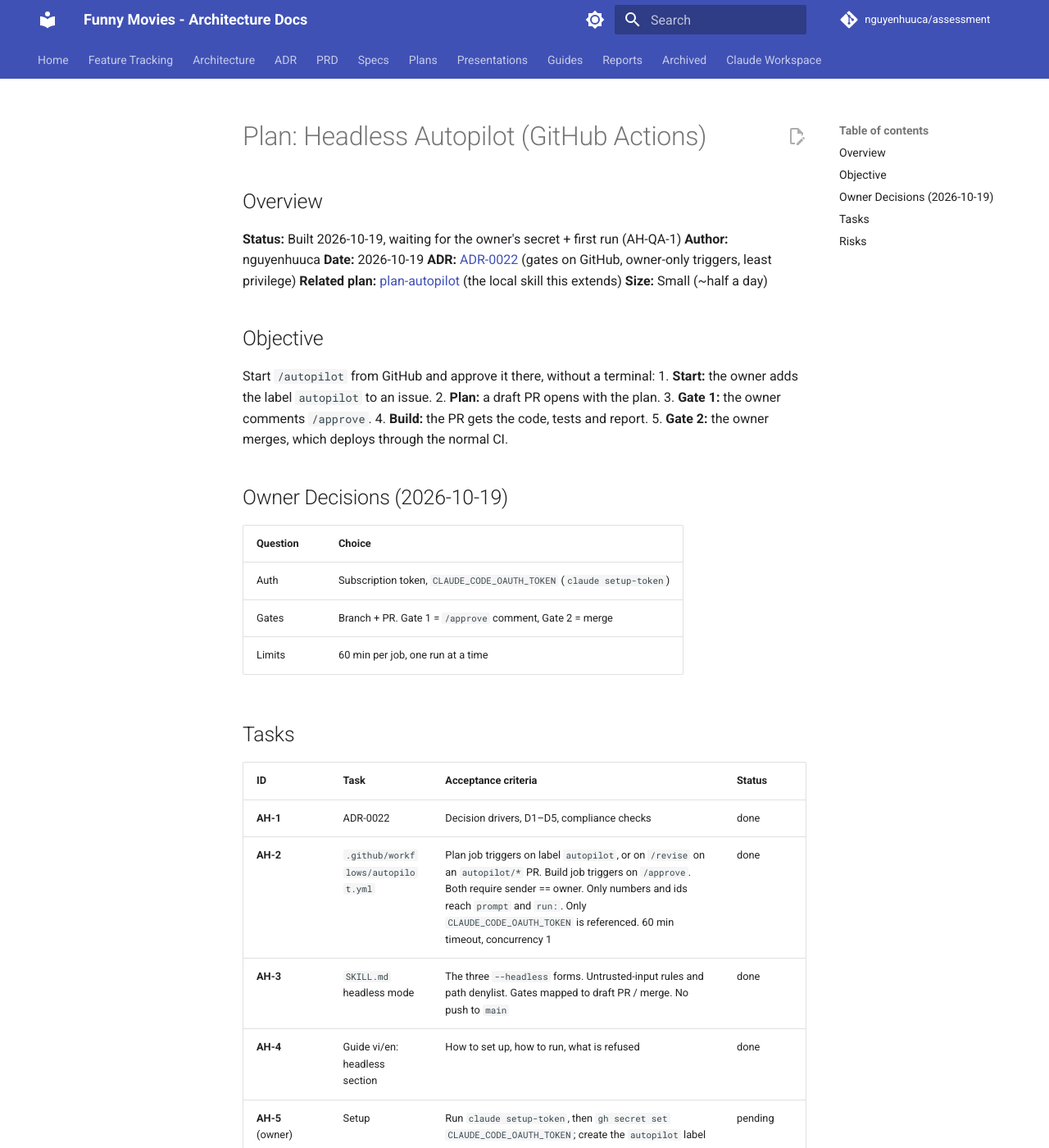
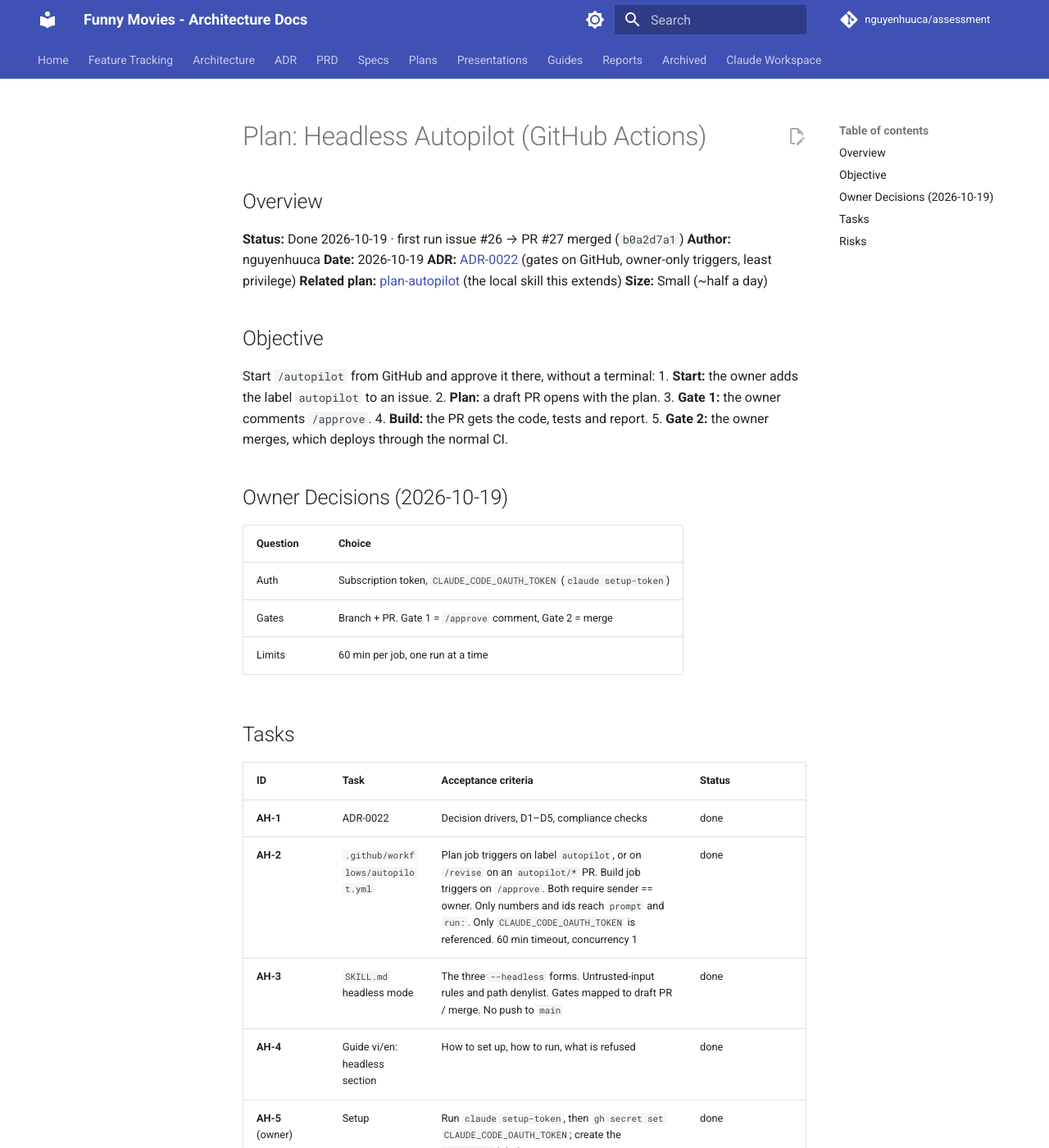
Before and after one commit to nguyenhuuca/assessment, an MkDocs documentation site: the page built from docs/plans/plan-autopilot-headless.md, in a window 1280 px wide and 1400 px high. Shown: the whole window at 82% size. Built offline with MkDocs 1.6.1 and Material for MkDocs 9.7.7, drawn with Linux system fonts in a browser that asks for light colours; comment, search, counter and statistics services are not loaded; some of the changed text lies outside the part shown.

Commit message:
docs(autopilot): ADR-0022 accepted after first headless run (#26 -> #27)
- AH-5, AH-QA-1 done; plan + tracking marked Done
- SKILL.md: headless PR body carries 'Closes #<N>' so the merge closes the issue

Co-Authored-By: Claude Opus 5.5 <noreply@anthropic.com>

```diff
--- a/docs/plans/plan-autopilot-headless.md
+++ b/docs/plans/plan-autopilot-headless.md
@@ -9,7 +9,7 @@ Handoff to: Owner (secret + first run)
 
 ## Overview
 
-**Status:** Built 2026-10-19, waiting for the owner's secret + first run (AH-QA-1)
+**Status:** Done 2026-10-19 · first run issue #26 → PR #27 merged (`b0a2d7a1`)
 **Author:** nguyenhuuca
 **Date:** 2026-10-19
 **ADR:** [ADR-0022](../adr/0022-headless-autopilot.md) (gates on GitHub, owner-only triggers, least privilege)
@@ -41,8 +41,8 @@ Start `/autopilot` from GitHub and approve it there, without a terminal:
 | **AH-2** | `.github/workflows/autopilot.yml` | Plan job triggers on label `autopilot`, or on `/revise` on an `autopilot/*` PR. Build job triggers on `/approve`. Both require sender == owner. Only numbers and ids reach `prompt` and `run:`. Only `CLAUDE_CODE_OAUTH_TOKEN` is referenced. 60 min timeout, concurrency 1 | done |
 | **AH-3** | `SKILL.md` headless mode | The three `--headless` forms. Untrusted-input rules and path denylist. Gates mapped to draft PR / merge. No push to `main` | done |
 | **AH-4** | Guide vi/en: headless section | How to set up, how to run, what is refused | done |
-| **AH-5** (owner) | Setup | Run `claude setup-token`, then `gh secret set CLAUDE_CODE_OAUTH_TOKEN`; create the `autopilot` label | pending |
-| **AH-QA-1** (owner) | First run on a tiny issue | Label → draft PR with plan → `/approve` → PR ready with report → merge → CI green | pending |
+| **AH-5** (owner) | Setup | Run `claude setup-token`, then `gh secret set CLAUDE_CODE_OAUTH_TOKEN`; create the `autopilot` label | done |
+| **AH-QA-1** (owner) | First run on a tiny issue | Label → draft PR with plan → `/approve` → PR ready with report → merge → CI green | done: #26 → #27. It took 3 plan runs and needed 3 workflow fixes |
 
 ## Risks
 
```
Also changed, not shown: .claude/skills/autopilot/SKILL.md (+1 -1 lines), TASKS.md (+2 -2 lines), docs/adr/0022-headless-autopilot.md (+1 -1 lines), docs/claude/skills/workflows/autopilot.md (+1 -1 lines), docs/tracking.md (+5 -5 lines).
